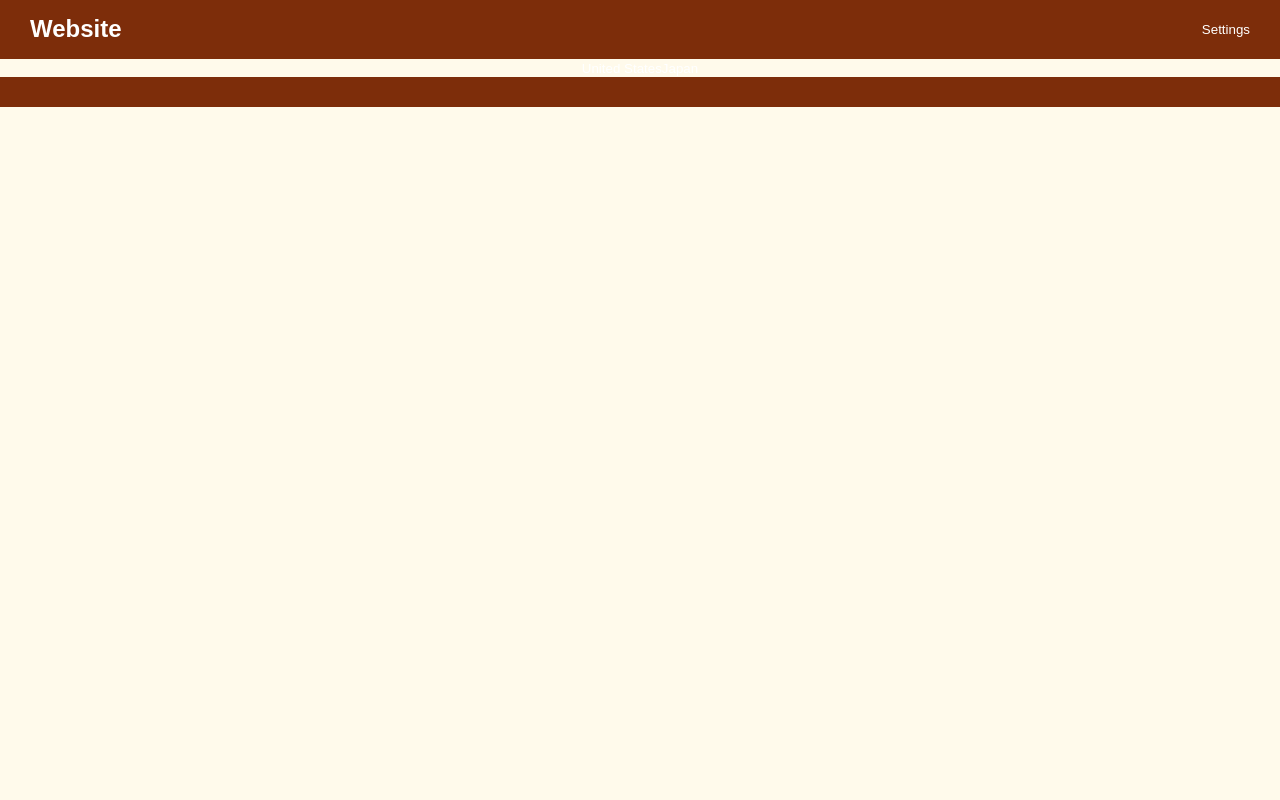
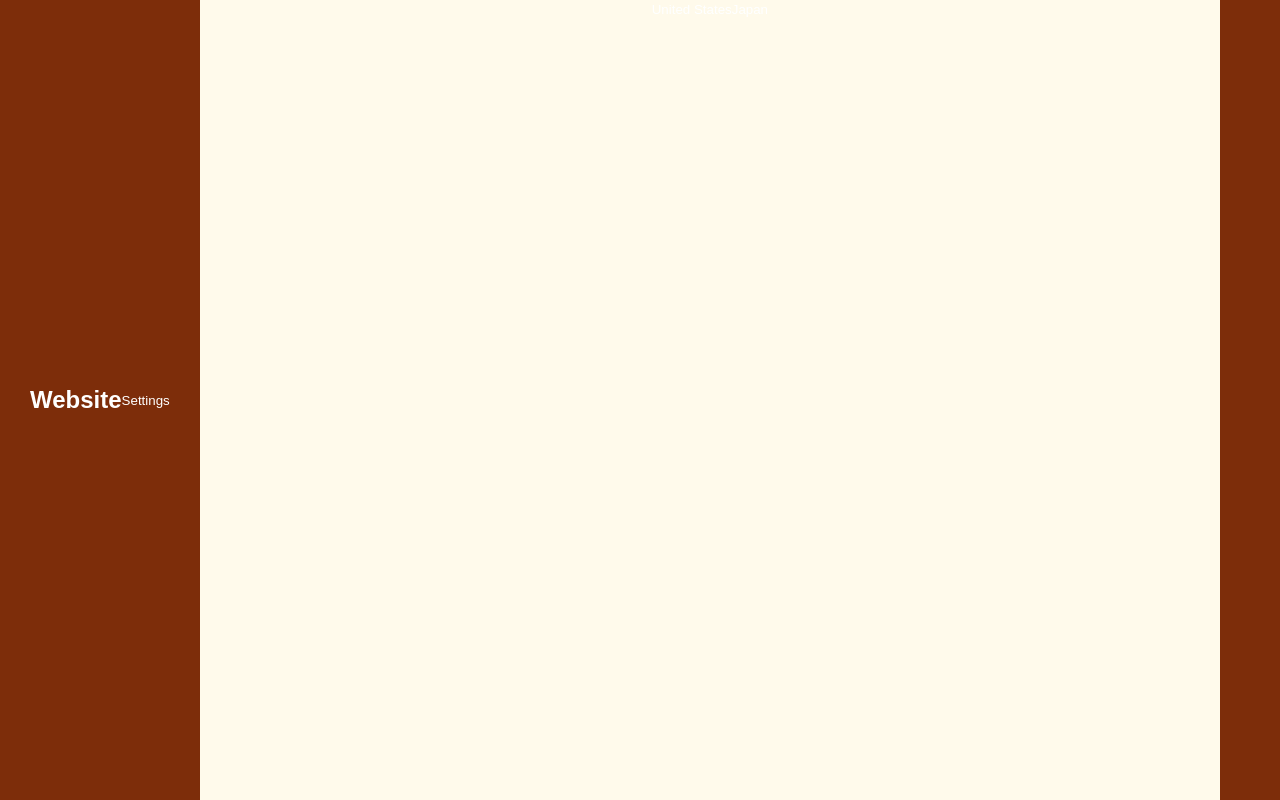
Before and after one commit to nolanfw03/website, a PHP site: page /index.html in a window 1280 px wide. Run offline with PHP 8.4, Linux system fonts and the light colour scheme.

Commit message:
fixed bugs

```diff
--- a/style.css
+++ b/style.css
@@ -10,6 +10,11 @@ h1 {
   font-weight: var(--font-weight-medium, 700);
   line-height: 1.2;
   margin: 0;
+}
+
+#root {
+  min-height: 100dvh;
+  display: flex;
 }
 
 #top-banner {
@@ -44,6 +49,10 @@ h1 {
   color: #FFFAEB;
 }
 
+#content {
+  flex: 1;
+}
+
 #bottom-banner {
   display: flex;
   align-items: center;
```
